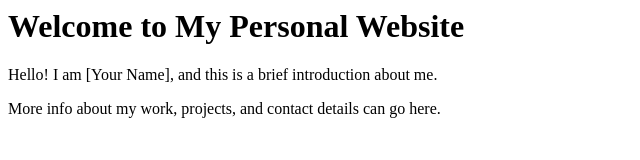
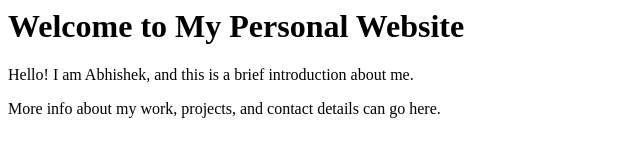
Before and after one commit to abhishekabhi063/Abhishek-Abhishek.github.io, a plain HTML site: page index.html in a window 1280 px wide. Shown: the full height of the page, 0-640 px from the left. Drawn offline with Linux system fonts and the light colour scheme.

Commit message:
Update index.html

```diff
--- a/index.html
+++ b/index.html
@@ -2,7 +2,7 @@
   <head><title>My Personal Website</title></head>
   <body>
     <h1>Welcome to My Personal Website</h1>
-    <p>Hello! I am [Your Name], and this is a brief introduction about me.</p>
+    <p>Hello! I am Abhishek, and this is a brief introduction about me.</p>
     <p>More info about my work, projects, and contact details can go here.</p>
   </body>
 </html>
```
